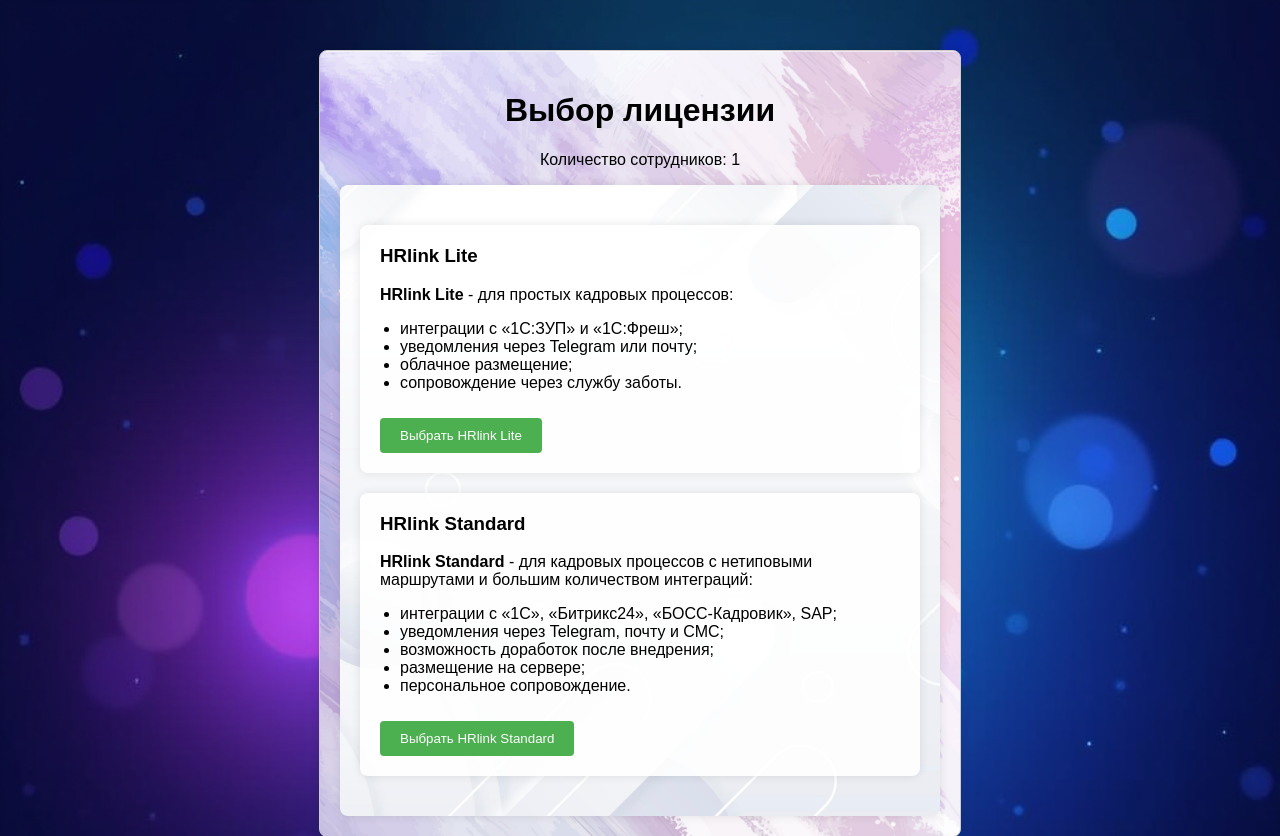
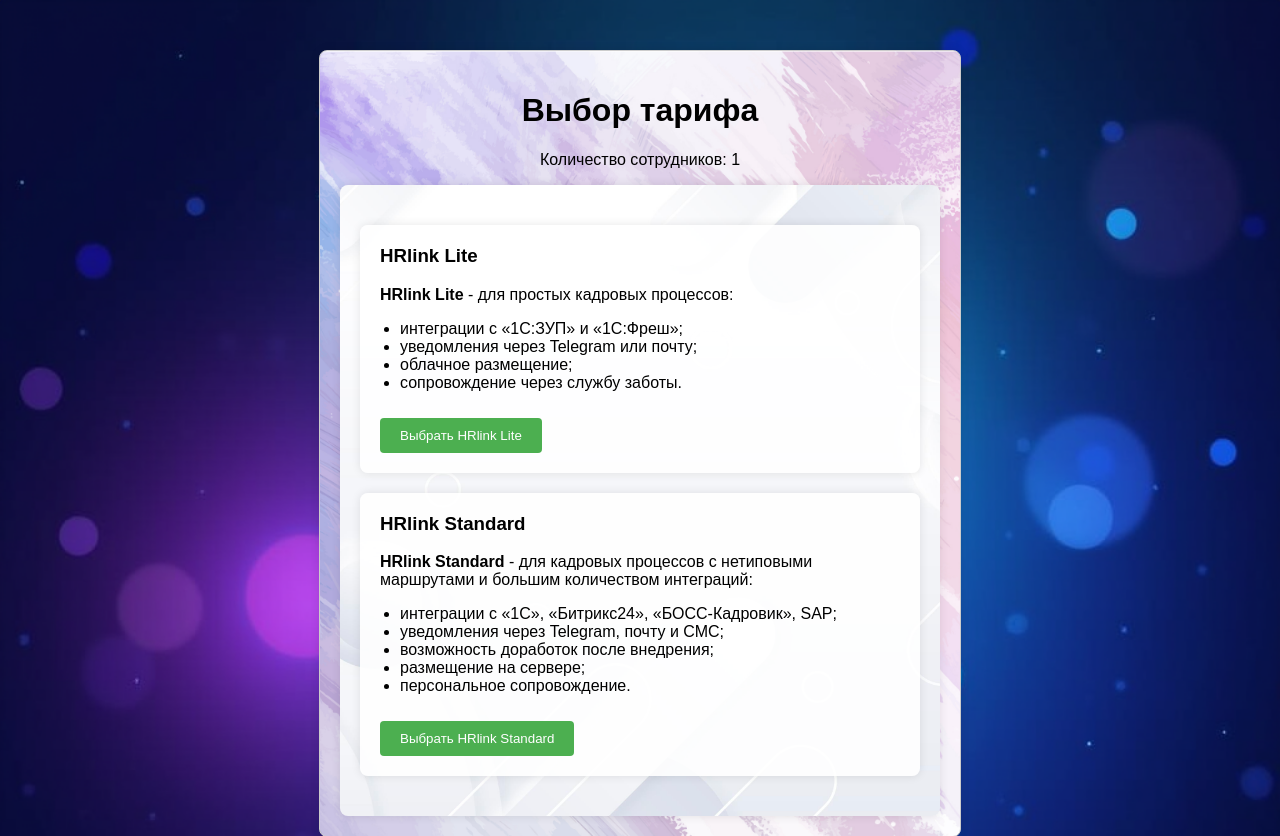
Before and after one commit to Stanislav-Kankin/fastapi_stepic, a FastAPI app: template templates/license.html in a window 1280 px wide. Shown: the top 836 px of the page. Run offline with FastAPI, Linux system fonts and the light colour scheme; the template is opened without the code that fills it: most values are stand-ins (such as "Sample title", 1, 10 or a date in 2020).

Commit message:
тариф

```diff
--- a/templates/license.html
+++ b/templates/license.html
@@ -34,7 +34,7 @@
 </head>
 <body>
     <div class="centered-container">
-        <h1>Выбор лицензии</h1>
+        <h1>Выбор тарифа</h1>
         <p>Количество сотрудников: {{ employee_count }}</p>
         <form action="/calculate" method="post">
             <input type="hidden" name="organization_name" value="{{ organization_name }}">
```
